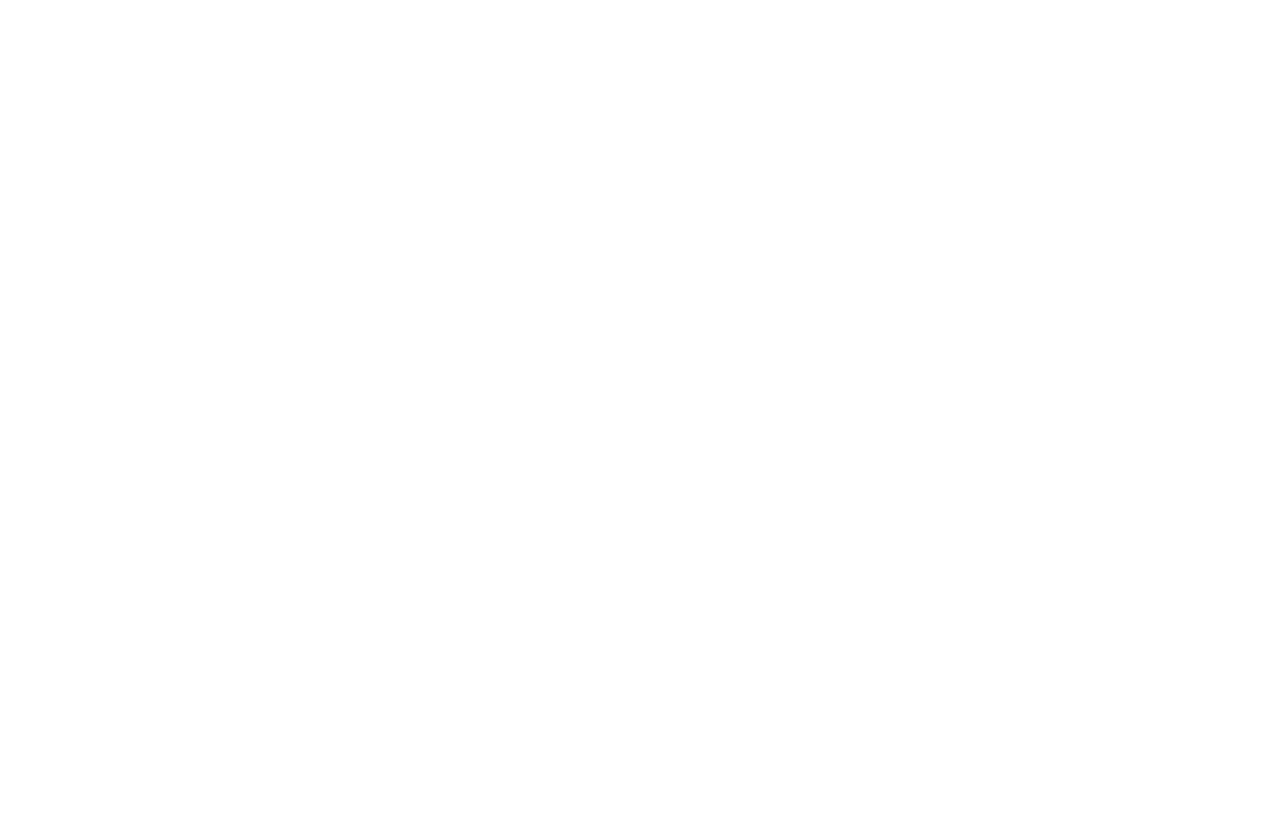
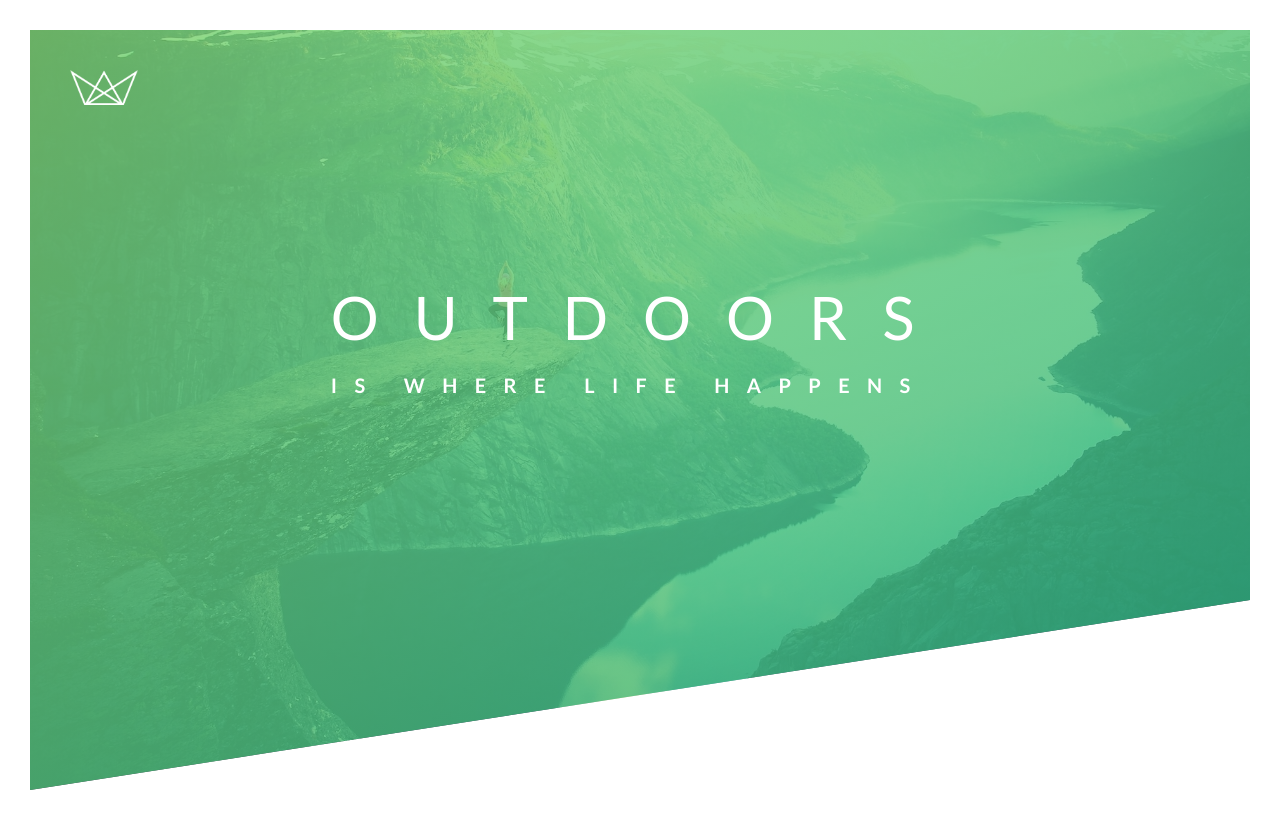
Before and after one commit to jimmjy/backToTheBasics-, a plain HTML site: page index.html in a window 1280 px wide. Drawn offline with Linux system fonts and the light colour scheme.

Commit message:
started header section

```diff
--- a/css/style.css
+++ b/css/style.css
@@ -6,3 +6,70 @@ Medium green: #55c57a
 Dark green: #28b485
 
 */
+
+/* browser reset */
+
+* {
+    margin: 0;
+    padding: 0;
+    box-sizing: border-box;
+}
+
+/* setting body properties to get inherited */
+body {
+    font-family: "Lato", sans-serif;
+    font-weight: 400;
+    font-size: 16px;
+    line-height: 1.7;
+    color: #777;
+    padding: 30px;
+}
+
+.header {
+    position: relative;
+    height: 95vh;
+    background-image: linear-gradient(to right bottom, rgba(126, 213, 111, 0.8), rgba(40, 180, 133, 0.8)), url('../images/hero.jpg'); /* combine backgrounds to give overlays, first is top */
+    background-size: cover;
+    background-position: top;
+    clip-path: polygon(0 0, 100% 0, 100% 75%, 0 100%);
+}
+
+.logo-box {
+    position: absolute;
+    top: 40px;
+    left: 40px;
+}
+
+.logo {
+    height: 35px;
+}
+
+.text-box {
+    position: absolute;
+    top: 40%;
+    left: 50%;
+    transform: translate(-50%, -50%);
+    -webkit-transform: translate(-50%, -50%);
+    -moz-transform: translate(-50%, -50%);
+    -ms-transform: translate(-50%, -50%);
+    -o-transform: translate(-50%, -50%);
+}
+
+.heading-primary {
+    color: #ffffff;
+    text-transform: uppercase;
+}
+
+.heading-primary-main {
+    display: block;
+    font-size: 60px;
+    font-weight: 400;
+    letter-spacing: 35px;
+}
+
+.heading-primary-sub {
+    display: block;
+    font-size: 20px;
+    font-weight: 700;
+    letter-spacing: 17.4px;
+}
--- a/index.html
+++ b/index.html
@@ -11,7 +11,19 @@
         <link rel="shortcut icon" type="image/png" href="images/favicon.png">
         <title>FakeTours | Exciting tours for adventurous people</title>
     </head>
+
     <body>
+        <header class="header">
+            <div class="logo-box">
+                <img src="/images/logo-white.png" alt="Company logo" class="logo">
+            </div>
 
+            <div class="text-box">
+                <h1 class="heading-primary">
+                    <span class="heading-primary-main">Outdoors</span>
+                    <span class="heading-primary-sub">is where life happens</span>
+                </h1>
+            </div>
+        </header>
     </body>
 </html>
```
Lines whose indentation alone changed are shown as unchanged.
